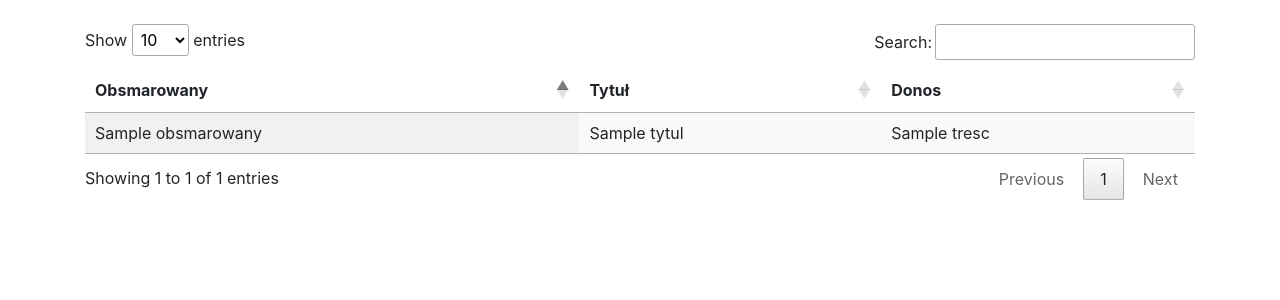
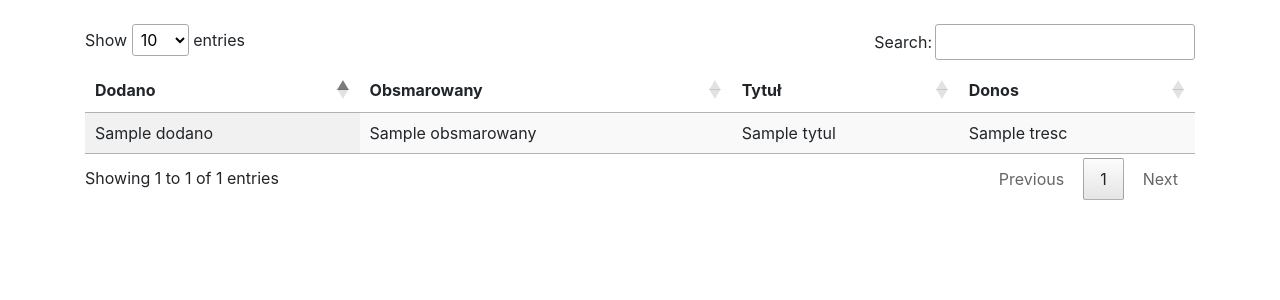
Before and after one commit to przemub/brudy, a Django app: template podpierdolki/templates/podpierdolki/search.html in a window 1280 px wide. Shown: the part 56-356 px from the top of the page. Run offline with Django 3.2, Linux system fonts and the light colour scheme; the template is opened without the code that fills it: most values are stand-ins (such as "Sample title", 1, 10 or a date in 2020); parts of the project's set-up code (start-up, migrations or seed data) failed here and were passed over; some libraries are stand-ins or nearby versions.

Commit message:
data bruda

```diff
--- a/podpierdolki/models.py
+++ b/podpierdolki/models.py
@@ -11,6 +11,7 @@ class Brudas(models.Model):
 class Donos(models.Model):
     tytul = models.CharField(max_length=256)
     tresc = models.TextField()
+    dodano = models.DateTimeField(True, True)
 
     obsmarowany = models.ForeignKey(Brudas)
 
--- a/podpierdolki/templates/podpierdolki/search.html
+++ b/podpierdolki/templates/podpierdolki/search.html
@@ -43,6 +43,7 @@
     <table id="example" class="display" cellspacing="0" width="100%">
         <thead>
         <tr>
+            <th>Dodano</th>
             <th>Obsmarowany</th>
             <th>Tytuł</th>
             <th>Donos</th>
@@ -51,6 +52,7 @@
         <tbody>
         {% for brud in brudy %}
             <tr>
+            <td>{{ brud.dodano }}</td>
             <td>{{ brud.obsmarowany }}</td>
             <td>{{ brud.tytul }}</td>
             <td>{{ brud.tresc }}</td>
```
